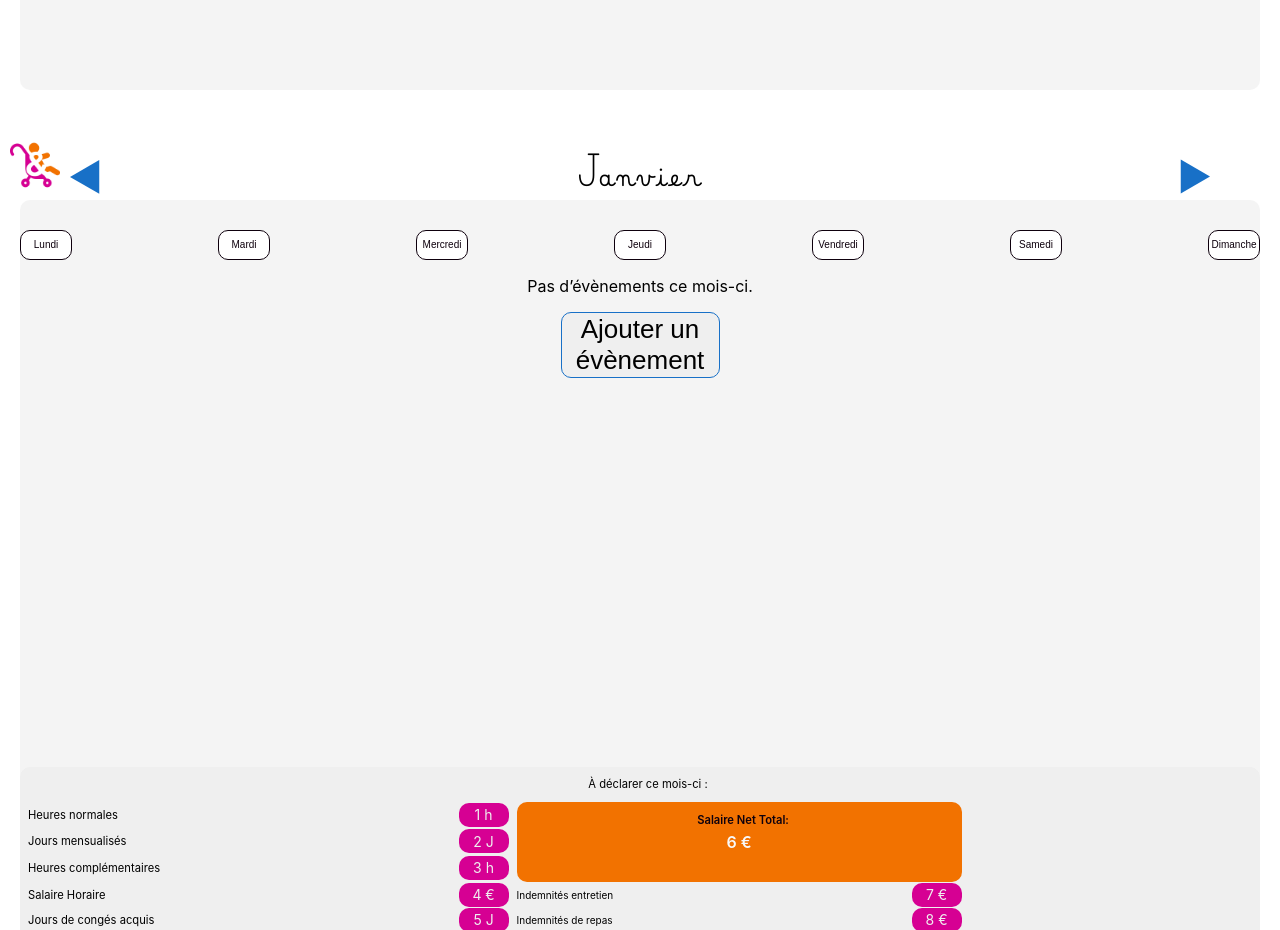
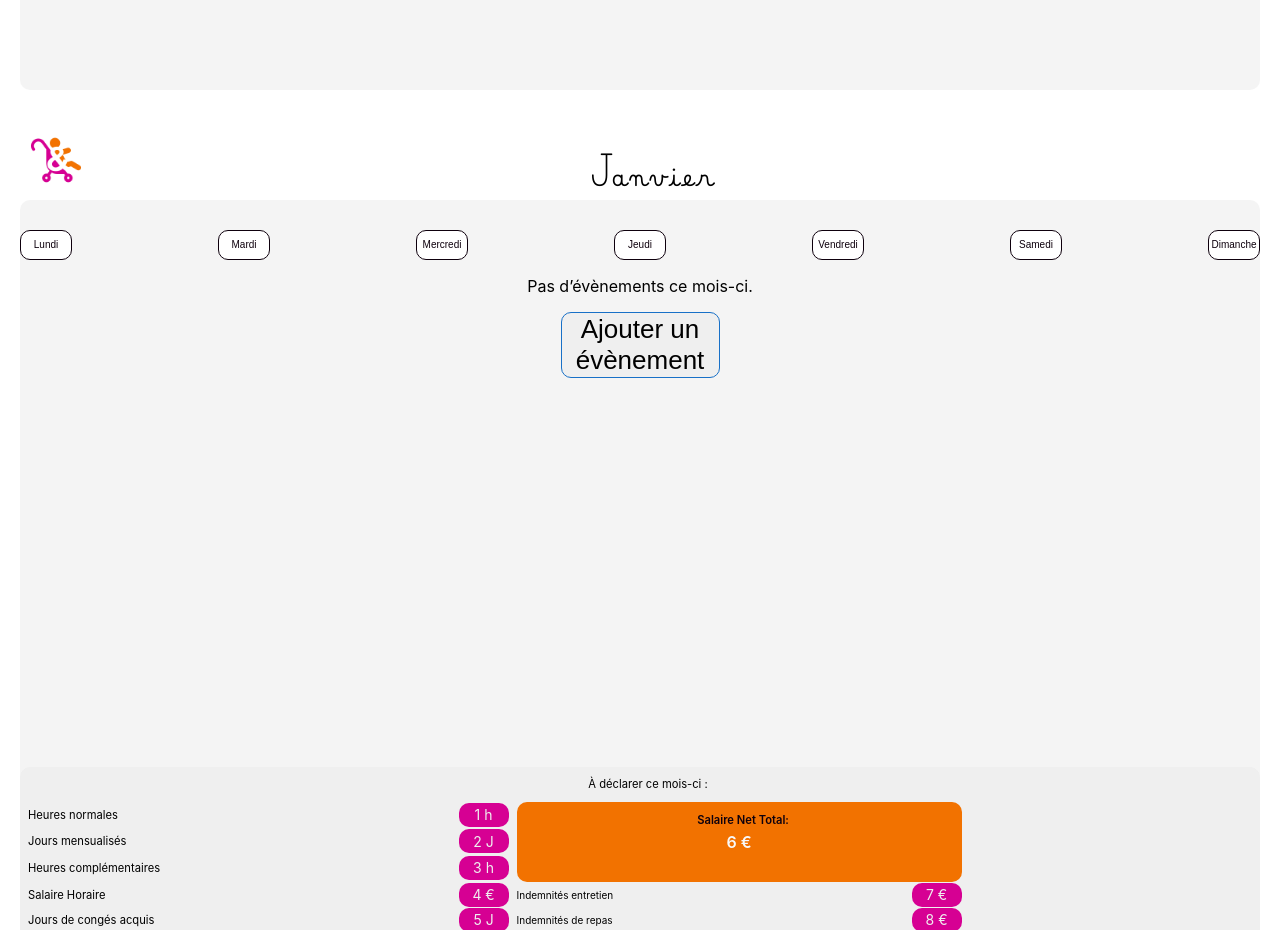
Before and after one commit to Damien-Dupont/nounou4, a React (Vite) app in the folder frontend/: page /user/add in a window 1280 px wide. Shown: the part 2420-3350 px from the top of the page. Built offline with nearby package versions, Linux system fonts and the light colour scheme.

Commit message:
arrows render too much

```diff
--- a/frontend/src/components/Navbar.jsx
+++ b/frontend/src/components/Navbar.jsx
@@ -19,6 +19,7 @@ import PostAddIcon from "@mui/icons-material/PostAdd";
 import CalendarMonthRoundedIcon from "@mui/icons-material/CalendarMonthRounded";
 
 import { setPage } from "../redux/formSlice";
+import { setCurrentMonth, setCurrentYear } from "../redux/generalSlice";
 
 import "./stylesheets/Navbar.scss";
 
@@ -28,19 +29,49 @@ import logo from "../assets/logow.png";
 
 export default function Navbar(headTitle) {
   const page = useSelector((state) => state.form.page);
+  const currentMonth = useSelector((state) => state.general.currentMonth);
+  const currentYear = useSelector((state) => state.general.currentYear);
+
   //   const headTitle = useSelector((state) => state.general.headTitle);
   const dispatch = useDispatch();
   if (headTitle === "Connexion" || headTitle === "Inscription") {
     dispatch(setPage(-1));
   }
 
+  const handleChangeMonth = (direction) => {
+    if (direction === "arrowRight") {
+      if (currentMonth === 11) {
+        dispatch(setCurrentMonth(0));
+        dispatch(setCurrentYear(currentYear + 1));
+      } else {
+        dispatch(setCurrentMonth(currentMonth + 1));
+      }
+    } else if (direction === "arrowLeft") {
+      if (currentMonth === 0) {
+        dispatch(setCurrentMonth(11));
+        dispatch(setCurrentYear(currentYear - 1));
+      } else {
+        dispatch(setCurrentMonth(currentMonth - 1));
+      }
+    }
+  };
+
+  const handleClick = (e) => {
+    e.preventDefault();
+    if (headTitle === "Contrats") {
+      dispatch(setPage(e.target.alt === "arrowLeft" ? -1 : 1));
+    } else {
+      handleChangeMonth(e.target.alt);
+    }
+  };
+
   return (
     <div className="header">
       <MenuLogo />
       <div className="header__month">
         <img
-          onClick={() => {
-            dispatch(setPage(-1));
+          onClick={(e) => {
+            handleClick(e);
           }}
           src={arrowLeftBlue}
           alt="arrowLeft"
--- a/frontend/src/pages/month.jsx
+++ b/frontend/src/pages/month.jsx
@@ -4,18 +4,11 @@
 import "./Month.scss";
 import React, { useState, useEffect } from "react";
 // import React from "react";
+
 import { useSelector, useDispatch } from "react-redux";
+import { setDaysOfMonth } from "../redux/generalSlice";
 
-import arrowRightBlue from "../assets/arrowRightBlue.svg";
-import arrowLeftBlue from "../assets/arrowLeftBlue.svg";
-import logo from "../assets/logow.png";
-// import { useEffect } from "react";
-
-import {
-  setCurrentMonth,
-  setCurrentYear,
-  setDaysOfMonth,
-} from "../redux/generalSlice";
+import Navbar from "../components/Navbar";
 
 function camelCase(string) {
   return string.charAt(0).toUpperCase() + string.slice(1);
@@ -25,6 +18,7 @@ export default function Month() {
   const now = new Date();
   const dispatch = useDispatch();
 
+  const arrows = true;
   const currentMonth = useSelector((state) => state.general.currentMonth);
   const currentYear = useSelector((state) => state.general.currentYear);
   // const daysOfMonth = useSelector((state) => state.general.daysOfMonth);
@@ -68,25 +62,25 @@ export default function Month() {
     "Dimanche",
   ];
 
-  const handleChangeMonth = (e) => {
-    console.log("e.target.alt", e.target.alt, currentMonth);
-    e.preventDefault();
-    if (e.target.alt === "arrowRight") {
-      if (currentMonth === 11) {
-        dispatch(setCurrentMonth(0));
-        dispatch(setCurrentYear(currentYear + 1));
-      } else {
-        dispatch(setCurrentMonth(currentMonth + 1));
-      }
-    } else if (e.target.alt === "arrowLeft") {
-      if (currentMonth === 0) {
-        dispatch(setCurrentMonth(11));
-        dispatch(setCurrentYear(currentYear - 1));
-      } else {
-        dispatch(setCurrentMonth(currentMonth - 1));
-      }
-    }
-  };
+  // const handleChangeMonth = (e) => {
+  //   console.log("e.target.alt", e.target.alt, currentMonth);
+  //   e.preventDefault();
+  //   if (e.target.alt === "arrowRight") {
+  //     if (currentMonth === 11) {
+  //       dispatch(setCurrentMonth(0));
+  //       dispatch(setCurrentYear(currentYear + 1));
+  //     } else {
+  //       dispatch(setCurrentMonth(currentMonth + 1));
+  //     }
+  //   } else if (e.target.alt === "arrowLeft") {
+  //     if (currentMonth === 0) {
+  //       dispatch(setCurrentMonth(11));
+  //       dispatch(setCurrentYear(currentYear - 1));
+  //     } else {
+  //       dispatch(setCurrentMonth(currentMonth - 1));
+  //     }
+  //   }
+  // };
 
   useEffect(() => {
     setLongMonth(
@@ -102,7 +96,8 @@ export default function Month() {
 
   return (
     <div className="background">
-      <div className="header">
+      <Navbar headTitle={longMonth} />
+      {/* <div className="header">
         <img key={logo} className="header__logo" src={logo} alt="logo" />
         <div className="header__month">
           <img
@@ -121,7 +116,7 @@ export default function Month() {
             alt="arrowRight"
           />
         </div>
-      </div>
+      </div> */}
       <div className="allframe">
         <div className="paper">
           <div className="days">
```
